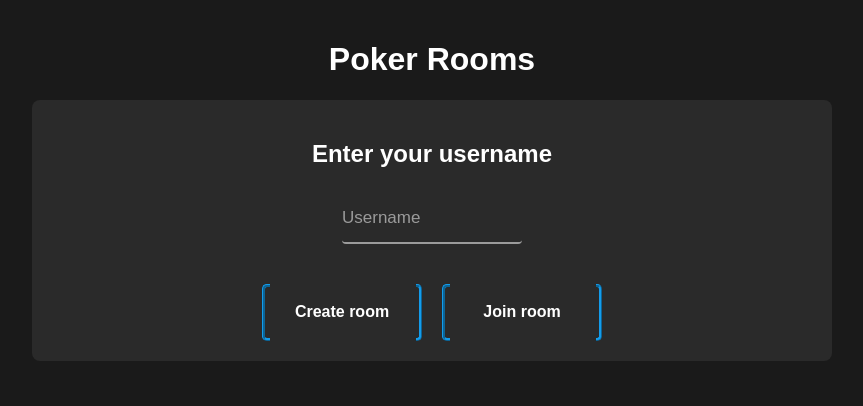
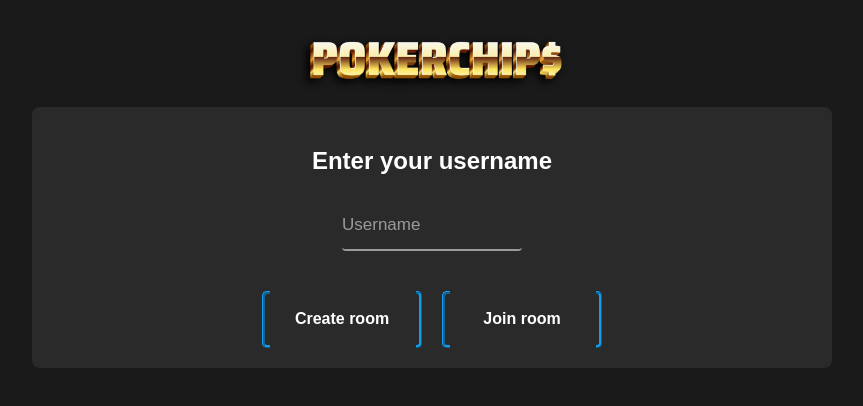
Before and after one commit to w3rr0/poker-chips-api, a React (Vite) app in the folder front/: page / in a window 1280 px wide. Shown: the top 406 px of the page, without its empty margins (208-1071 px from the left). Built offline with nearby package versions, Linux system fonts and the light colour scheme.

Commit message:
add/change-logo-and-add-redirect-home

```diff
--- a/front/src/components/CreateRoom.jsx
+++ b/front/src/components/CreateRoom.jsx
@@ -1,4 +1,4 @@
-import {useEffect, useRef, useState} from "react";
+import React, {useEffect, useRef, useState} from "react";
 import {useLocation, useNavigate} from "react-router-dom";
 import Button from "./Button.jsx";
 
@@ -34,7 +34,7 @@ const CreateRoom = () => {
 
     return (
         <div className="container">
-            <h1 className="center">Create Room</h1>
+            <img src="/pokerchips.png" alt="POKERCHIP$" width="300px" style={{ display: 'block', margin: "0 auto", cursor: "pointer" }} onClick={() => navigate("/")} />
 
             <div className="section">
                 <h2>Create New Room</h2>
--- a/front/src/components/Home.jsx
+++ b/front/src/components/Home.jsx
@@ -1,5 +1,5 @@
 import {useNavigate} from "react-router-dom";
-import {useRef, useState} from "react";
+import React, {useRef, useState} from "react";
 import Button from "./Button.jsx";
 
 const Home = () => {
@@ -9,7 +9,7 @@ const Home = () => {
 
     return (
         <div className="container">
-            <h1 className="center">Poker Rooms</h1>
+            <img src="/pokerchips.png" alt="POKERCHIP$" width="300px" style={{ display: 'block', margin: "0 auto" }} />
 
             <div className="section">
                 <h2 className="center">Enter your username</h2>
--- a/front/src/components/JoinRoom.jsx
+++ b/front/src/components/JoinRoom.jsx
@@ -1,5 +1,5 @@
-import {useLocation, useNavigate} from "react-router-dom";
-import {useEffect, useRef, useState} from "react";
+import {redirect, useLocation, useNavigate} from "react-router-dom";
+import React, {useEffect, useRef, useState} from "react";
 import Button from "./Button.jsx";
 
 
@@ -16,7 +16,7 @@ const JoinRoom = () => {
 
     return (
         <div className="container">
-            <h1 className="center">Join Room</h1>
+            <img src="/pokerchips.png" alt="POKERCHIP$" width="300px" style={{ display: 'block', margin: "0 auto", cursor: "pointer" }} onClick={() => navigate("/")} />
 
             <div className="section">
                 <h2>Join Existing Room</h2>
```
